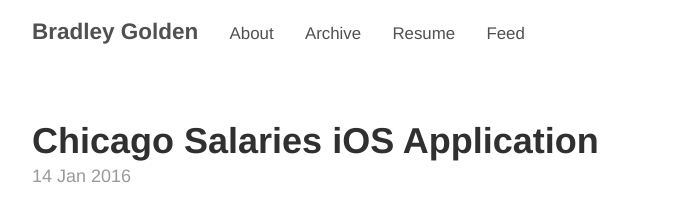
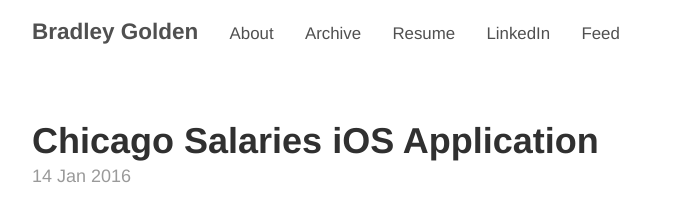
Before and after one commit to bgolde5/bgolde5.github.io, a Jekyll site: the page built from index.html, in a window 1280 px wide. Shown: the top 211 px of the page, without its empty margins (293-979 px from the left). Built offline with Jekyll 4.4.1, drawn with Linux system fonts in a browser that asks for light colours; the list of posts is cut into pages by our own code; comment, search, counter and statistics services are not loaded.

Commit message:
added linkedin

```diff
--- a/_config.yml
+++ b/_config.yml
@@ -32,4 +32,5 @@
   About: '/about'
   Archive: '/archive'
   Resume: '/resume'
+  LinkedIn: '/linkedin'
   Feed: '/atom.xml'
```
